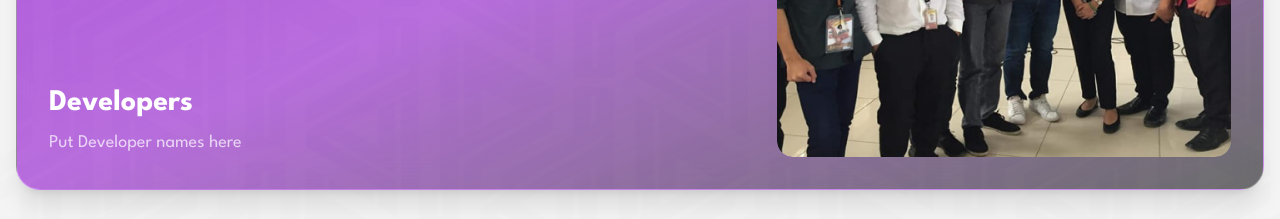
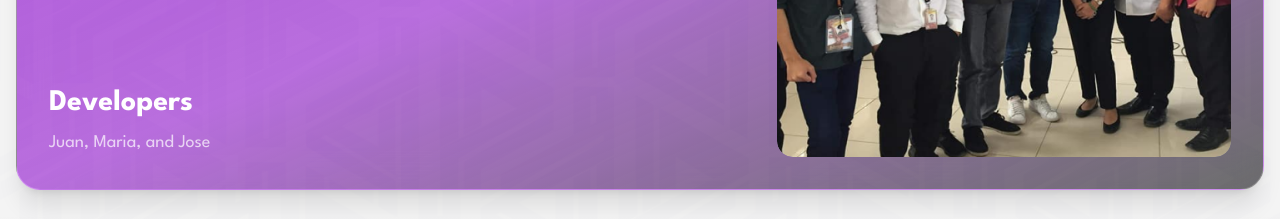
Before and after one commit to sudo-paoo/project-dayshade, a Next.js app: page /projects in a window 1280 px wide. Shown: the part 1520-1739 px from the top of the page. Built offline with nearby package versions, Linux system fonts and the light colour scheme.

Commit message:
another Commit/Edit

```diff
--- a/app/projects/page.tsx
+++ b/app/projects/page.tsx
@@ -405,7 +405,7 @@ export default function Projects() {
                   Developers
                 </TextAnimate>
                 <TextAnimate className="text-white/70 text-sm md:text-base lg:text-lg">
-                  Put Developer names here
+                  Juan, Maria, and Jose
                 </TextAnimate>
               </div>
             </div>
```
